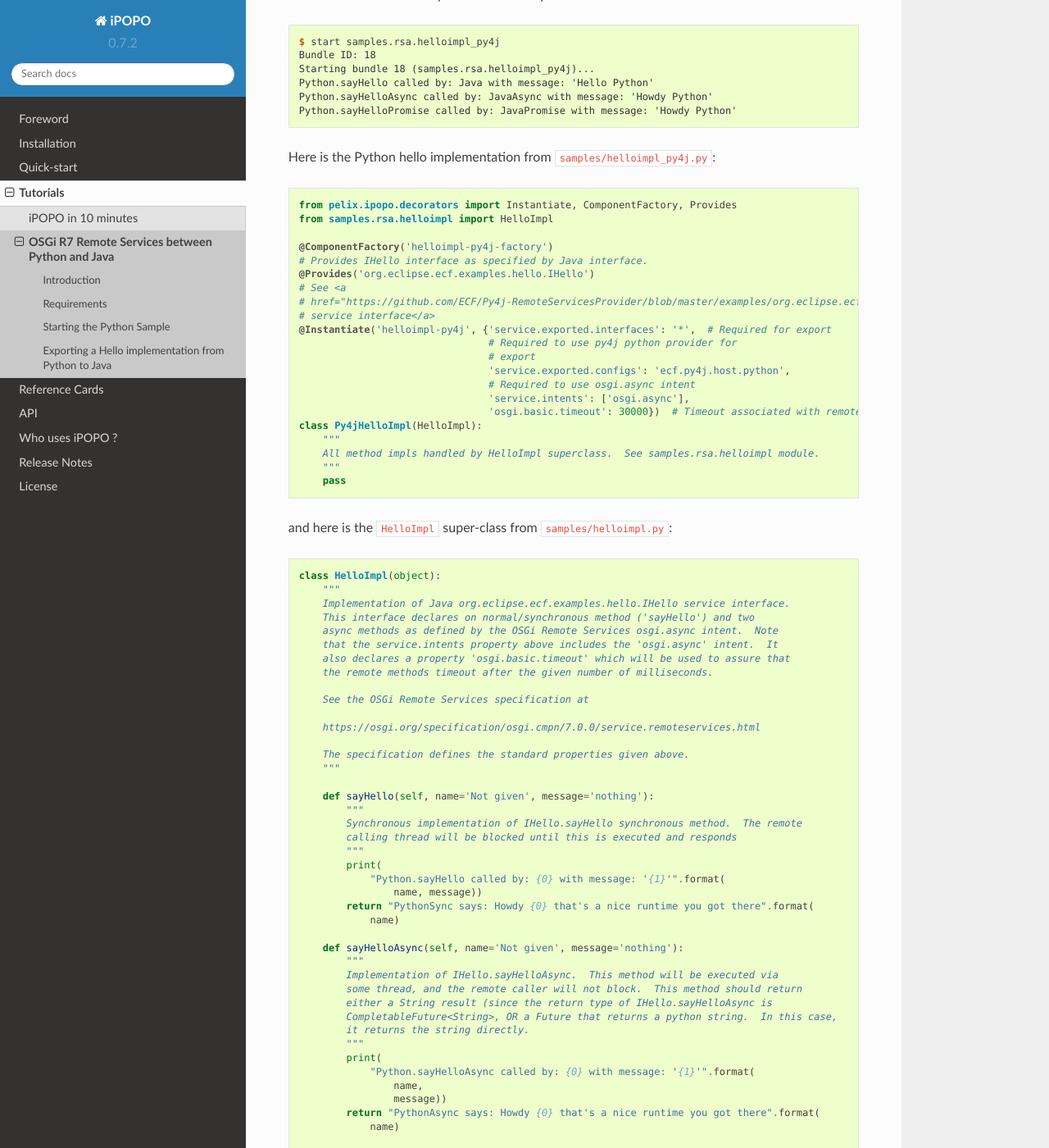
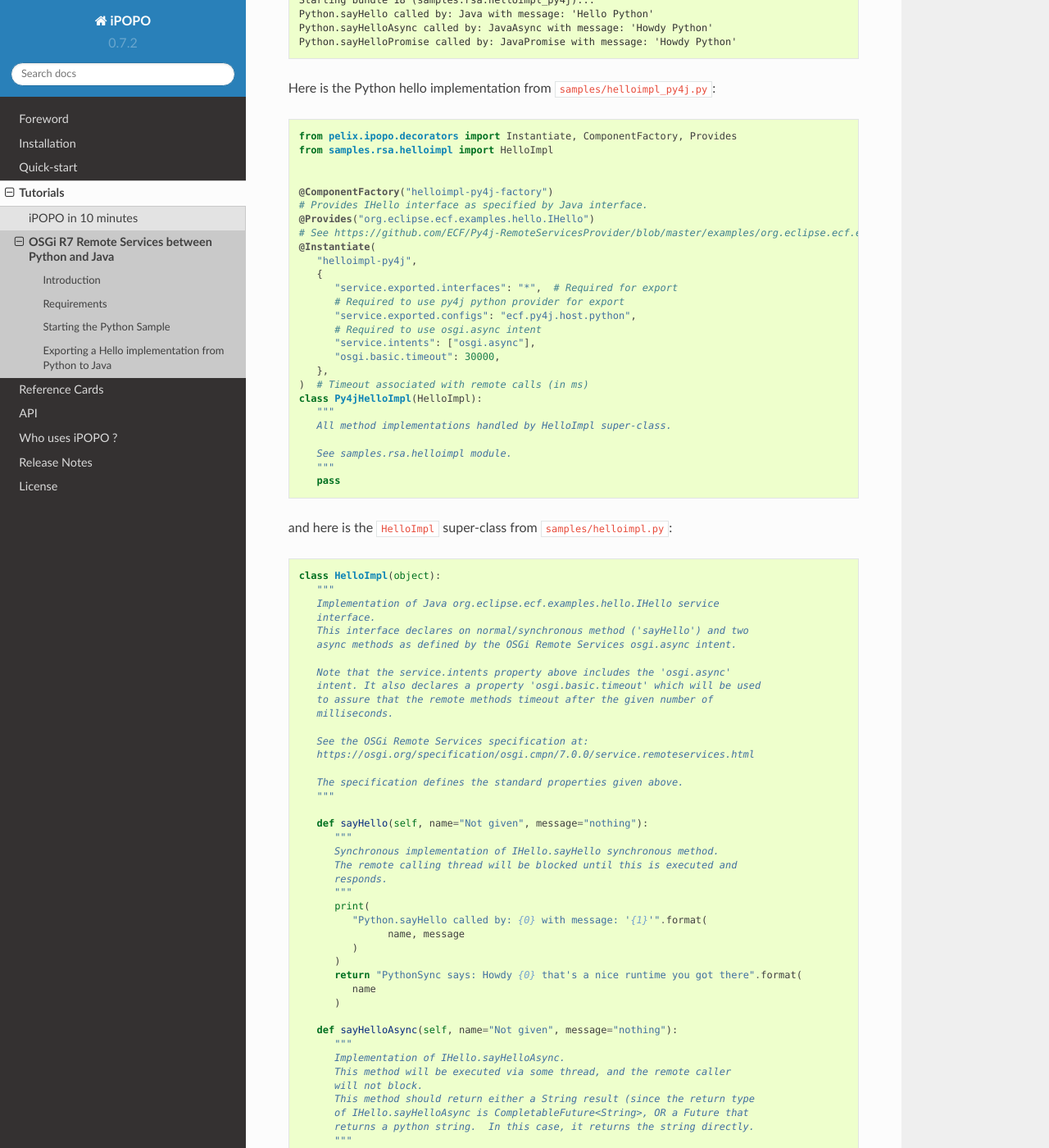
Before and after one commit to tcalmant/ipopo, a Sphinx documentation site: the page built from docs/tutorials/rsa_pythonjava.rst, in a window 1280 px wide and 1400 px high, scrolled down 4106 px. Shown: the whole window at 82% size. Built offline with Sphinx 7.4.7 and the Read the Docs theme 2.0.0, drawn with Linux system fonts in a browser that asks for light colours; pages that are not in the unit, such as notebooks, are missing from menus; some of the changed text lies outside the part shown.

Commit message:
Reformated RSA samples code

```diff
--- a/docs/tutorials/rsa_pythonjava.rst
+++ b/docs/tutorials/rsa_pythonjava.rst
@@ -69,49 +69,51 @@ Here is the source code of the ``helloconsumer.py`` file, from the
 
 .. code-block:: python
 
-   from pelix.ipopo.decorators import ComponentFactory, Instantiate, Requires, \
-       Validate
+   from pelix.ipopo.decorators import (
+      ComponentFactory,
+      Instantiate,
+      Requires,
+      Validate,
+   )
+
 
    @ComponentFactory("remote-hello-consumer-factory")
    # The '(service.imported=*)' filter only allows remote services to be injected
-   @Requires("_helloservice", "org.eclipse.ecf.examples.hello.IHello",
-             False, False, "(service.imported=*)", False)
+   @Requires(
+      "_helloservice",
+      "org.eclipse.ecf.examples.hello.IHello",
+      False,
+      False,
+      "(service.imported=*)",
+      False,
+   )
    @Instantiate("remote-hello-consumer")
    class RemoteHelloConsumer(object):
-
        def __init__(self):
            self._helloservice = None
-           self._name = 'Python'
-           self._msg = 'Hello Java'
+         self._name = "Python"
+         self._msg = "Hello Java"
 
        @Validate
        def _validate(self, bundle_context):
-           """
-           Component validated: remote service injected
-           """
            # call it!
-           resp = self._helloservice.sayHello(self._name + 'Sync', self._msg)
+         resp = self._helloservice.sayHello(self._name + "Sync", self._msg)
            print(
-               "{0} IHello service consumer received sync response: {1}".format(
-                   self._name,
-                   resp))
+               self._name, "IHello service consumer received sync response:", resp
+         )
+
            # call sayHelloAsync which returns Future and we add lambda to print
            # the result when done
            self._helloservice.sayHelloAsync(
-               self._name + 'Async',
-               self._msg).add_done_callback(
-               lambda f: print(
-                   'async response: {0}'.format(
-                       f.result())))
+               self._name + "Async", self._msg
+         ).add_done_callback(lambda f: print("async response:", f.result()))
            print("done with sayHelloAsync method")
+
            # call sayHelloAsync which returns Future and we add lambda to print
            # the result when done
            self._helloservice.sayHelloPromise(
-               self._name + 'Promise',
-               self._msg).add_done_callback(
-               lambda f: print(
-                   'promise response: {0}'.format(
-                       f.result())))
+               self._name + "Promise", self._msg
+         ).add_done_callback(lambda f: print("promise response:", f.result()))
            print("done with sayHelloPromise method")
 
 When the ``_validate`` method is called by iPOPO, it calls the
@@ -236,82 +231,101 @@ Here is the Python hello implementation from ``samples/helloimpl_py4j.py``:
    from pelix.ipopo.decorators import Instantiate, ComponentFactory, Provides
    from samples.rsa.helloimpl import HelloImpl
 
-   @ComponentFactory('helloimpl-py4j-factory')
+
+   @ComponentFactory("helloimpl-py4j-factory")
    # Provides IHello interface as specified by Java interface.
-   @Provides('org.eclipse.ecf.examples.hello.IHello')
-   # See <a
-   # href="https://github.com/ECF/Py4j-RemoteServicesProvider/blob/master/examples/org.eclipse.ecf.examples.hello/src/org/eclipse/ecf/examples/hello/IHello.java">IHello
-   # service interface</a>
-   @Instantiate('helloimpl-py4j', {'service.exported.interfaces': '*',  # Required for export
-                                   # Required to use py4j python provider for
-                                   # export
-                                   'service.exported.configs': 'ecf.py4j.host.python',
-                                   # Required to use osgi.async intent
-                                   'service.intents': ['osgi.async'],
-                                   'osgi.basic.timeout': 30000})  # Timeout associated with remote calls (in ms)
+   @Provides("org.eclipse.ecf.examples.hello.IHello")
+   # See https://github.com/ECF/Py4j-RemoteServicesProvider/blob/master/examples/org.eclipse.ecf.examples.hello/src/org/eclipse/ecf/examples/hello/IHello.java
+   @Instantiate(
+      "helloimpl-py4j",
+      {
+         "service.exported.interfaces": "*",  # Required for export
+         # Required to use py4j python provider for export
+         "service.exported.configs": "ecf.py4j.host.python",
+         # Required to use osgi.async intent
+         "service.intents": ["osgi.async"],
+         "osgi.basic.timeout": 30000,
+      },
+   )  # Timeout associated with remote calls (in ms)
    class Py4jHelloImpl(HelloImpl):
-       """
-       All method impls handled by HelloImpl superclass.  See samples.rsa.helloimpl module.
-       """
-       pass
+      """
+      All method implementations handled by HelloImpl super-class.
+
+      See samples.rsa.helloimpl module.
+      """
+      pass
+
 
 and here is the ``HelloImpl`` super-class from ``samples/helloimpl.py``:
 
 .. code-block:: python
 
    class HelloImpl(object):
-       """
-       Implementation of Java org.eclipse.ecf.examples.hello.IHello service interface.
-       This interface declares on normal/synchronous method ('sayHello') and two
-       async methods as defined by the OSGi Remote Services osgi.async intent.  Note
-       that the service.intents property above includes the 'osgi.async' intent.  It
-       also declares a property 'osgi.basic.timeout' which will be used to assure that
-       the remote methods timeout after the given number of milliseconds.
+      """
+      Implementation of Java org.eclipse.ecf.examples.hello.IHello service
+      interface.
+      This interface declares on normal/synchronous method ('sayHello') and two
+      async methods as defined by the OSGi Remote Services osgi.async intent.
 
-       See the OSGi Remote Services specification at
+      Note that the service.intents property above includes the 'osgi.async'
+      intent. It also declares a property 'osgi.basic.timeout' which will be used
+      to assure that the remote methods timeout after the given number of
+      milliseconds.
 
-       https://osgi.org/specification/osgi.cmpn/7.0.0/service.remoteservices.html
+      See the OSGi Remote Services specification at:
+      https://osgi.org/specification/osgi.cmpn/7.0.0/service.remoteservices.html
 
-       The specification defines the standard properties given above.
-       """
+      The specification defines the standard properties given above.
+      """
 
-       def sayHello(self, name='Not given', message='nothing'):
-           """
-           Synchronous implementation of IHello.sayHello synchronous method.  The remote
-           calling thread will be blocked until this is executed and responds
-           """
-           print(
-               "Python.sayHello called by: {0} with message: '{1}'".format(
-                   name, message))
-           return "PythonSync says: Howdy {0} that's a nice runtime you got there".format(
-               name)
+      def sayHello(self, name="Not given", message="nothing"):
+         """
+         Synchronous implementation of IHello.sayHello synchronous method.
+         The remote calling thread will be blocked until this is executed and
+         responds.
+         """
+         print(
+            "Python.sayHello called by: {0} with message: '{1}'".format(
+                  name, message
+            )
+         )
+         return "PythonSync says: Howdy {0} that's a nice runtime you got there".format(
+            name
+         )
 
-       def sayHelloAsync(self, name='Not given', message='nothing'):
-           """
-           Implementation of IHello.sayHelloAsync.  This method will be executed via
-           some thread, and the remote caller will not block.  This method should return
-           either a String result (since the return type of IHello.sayHelloAsync is
-           CompletableFuture<String>, OR a Future that returns a python string.  In this case,
-           it returns the string directly.
-           """
-           print(
-               "Python.sayHelloAsync called by: {0} with message: '{1}'".format(
-                   name,
-                   message))
-           return "PythonAsync says: Howdy {0} that's a nice runtime you got there".format(
-               name)
+      def sayHelloAsync(self, name="Not given", message="nothing"):
+         """
+         Implementation of IHello.sayHelloAsync.
+         This method will be executed via some thread, and the remote caller
+         will not block.
+         This method should return either a String result (since the return type
+         of IHello.sayHelloAsync is CompletableFuture<String>, OR a Future that
+         returns a python string.  In this case, it returns the string directly.
+         """
+         print(
+            "Python.sayHelloAsync called by: {0} with message: '{1}'".format(
+                  name, message
+            )
+         )
+         return "PythonAsync says: Howdy {0} that's a nice runtime you got there".format(
+            name
+         )
 
-       def sayHelloPromise(self, name='Not given', message='nothing'):
-           """
-           Implementation of IHello.sayHelloPromise.  This method will be executed via
-           some thread, and the remote caller will not block.
-           """
-           print(
-               "Python.sayHelloPromise called by: {0} with message: '{1}'".format(
-                   name,
-                   message))
-           return "PythonPromise says: Howdy {0} that's a nice runtime you got there".format(
-               name)
+      def sayHelloPromise(self, name="Not given", message="nothing"):
+         """
+         Implementation of IHello.sayHelloPromise.
+         This method will be executed via some thread, and the remote caller
+         will not block.
+         """
+         print(
+            "Python.sayHelloPromise called by: {0} with message: '{1}'".format(
+                  name, message
+            )
+         )
+         return "PythonPromise says: Howdy {0} that's a nice runtime you got there".format(
+            name
+         )
+
 
 You can now go back to see other :ref:`Tutorials` or take a look at the
 :ref:`refcards`.
```
Also changed, not shown: other parts of docs/tutorials/rsa_pythonjava.rst (+7 -14 lines), 3 other files.
